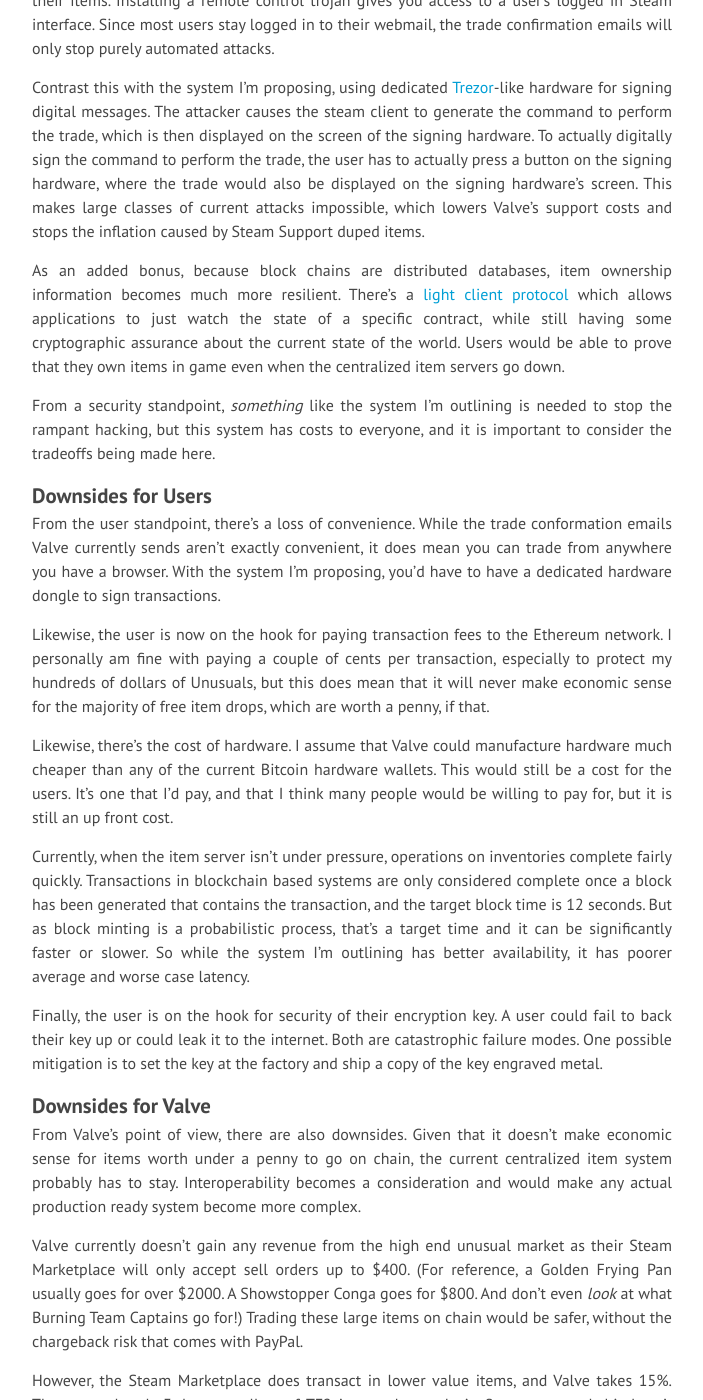
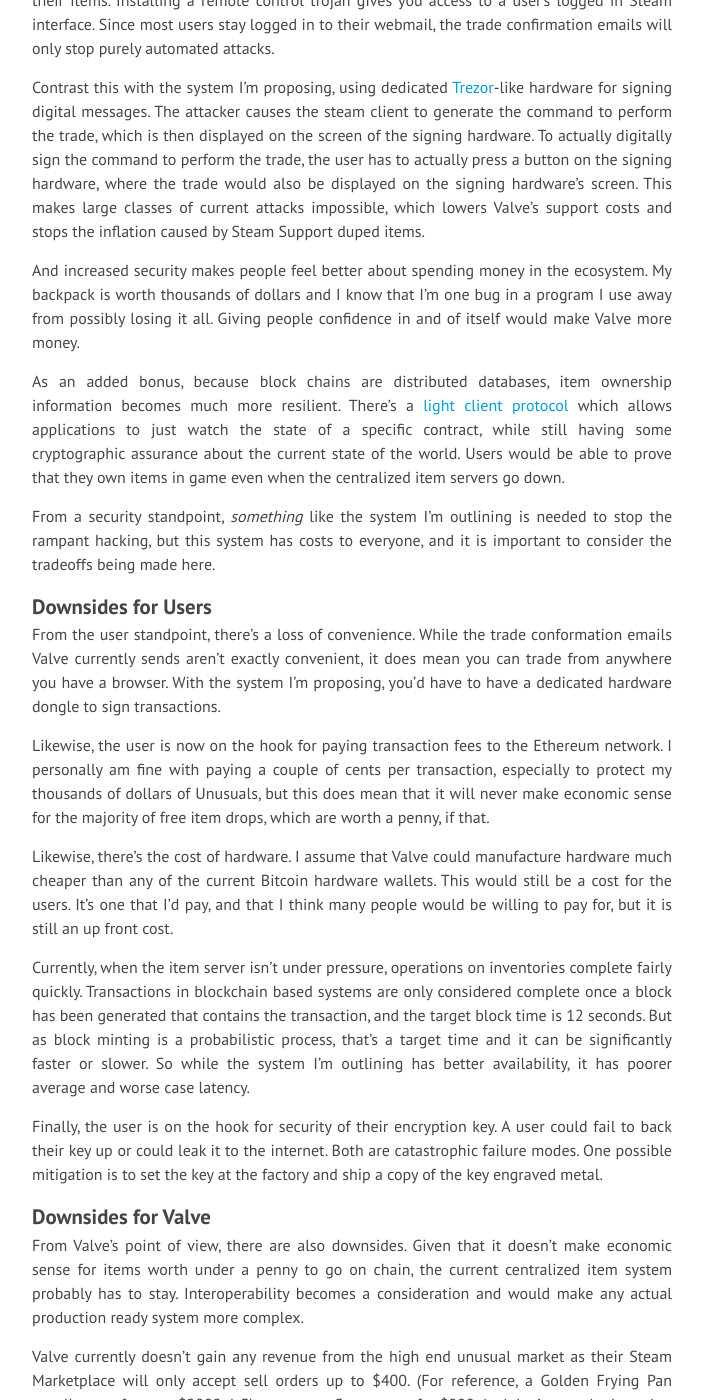
Before and after one commit to drblue9001/blockchain-backpack, a Jekyll site: the page built from website/part4.md, in a window 1280 px wide and 1400 px high, scrolled down 521 px. Shown: the whole window, without its empty margins (288-991 px from the left). Built offline with Jekyll 4.4.1, drawn with Linux system fonts in a browser that asks for light colours; nearby versions of some CDN libraries; Markdown is read by kramdown in place of the engine named in the settings.

Commit message:
Some clarification in part 4.

```diff
--- a/website/part4.md
+++ b/website/part4.md
@@ -21,6 +24,8 @@ These attacks happen because having access to a user's computer is all you need
 Contrast this with the system I'm proposing, using dedicated [Trezor][trezor]-like hardware for signing digital messages.
 The attacker causes the steam client to generate the command to perform the trade, which is then displayed on the screen of the signing hardware. To actually digitally sign the command to perform the trade, the user has to actually press a button on the signing hardware, where the trade would also be displayed on the signing hardware's screen. This makes large classes of current attacks impossible, which lowers Valve's support costs and stops the inflation caused by Steam Support duped items.
 
+And increased security makes people feel better about spending money in the ecosystem. My backpack is worth thousands of dollars and I know that I'm one bug in a program I use away from possibly losing it all. Giving people confidence in and of itself would make Valve more money.
+
 As an added bonus, because block chains are distributed databases, item ownership information becomes much more resilient. There's a [light client protocol][light] which allows applications to just watch the state of a specific contract, while still having some cryptographic assurance about the current state of the world. Users would be able to prove that they own items in game even when the centralized item servers go down.
 
 From a security standpoint, _something_ like the system I'm outlining is needed to stop the rampant hacking, but this system has costs to everyone, and it is important to consider the tradeoffs being made here.
@@ -29,7 +34,7 @@ From a security standpoint, _something_ like the system I'm outlining is needed
 
 From the user standpoint, there's a loss of convenience. While the trade conformation emails Valve currently sends aren't exactly convenient, it does mean you can trade from anywhere you have a browser. With the system I'm proposing, you'd have to have a dedicated hardware dongle to sign transactions.
 
-Likewise, the user is now on the hook for paying transaction fees to the Ethereum network. I personally am fine with paying a couple of cents per transaction, especially to protect my hundreds of dollars of Unusuals, but this does mean that it will never make economic sense for the majority of free item drops, which are worth a penny, if that.
+Likewise, the user is now on the hook for paying transaction fees to the Ethereum network. I personally am fine with paying a couple of cents per transaction, especially to protect my thousands of dollars of Unusuals, but this does mean that it will never make economic sense for the majority of free item drops, which are worth a penny, if that.
 
 Likewise, there's the cost of hardware. I assume that Valve could manufacture hardware much cheaper than any of the current Bitcoin hardware wallets. This would still be a cost for the users. It's one that I'd pay, and that I think many people would be willing to pay for, but it is still an up front cost.
 
@@ -39,7 +44,7 @@ Finally, the user is on the hook for security of their encryption key. A user co
 
 ### Downsides for Valve
 
-From Valve's point of view, there are also downsides. Given that it doesn't make economic sense for items worth under a penny to go on chain, the current centralized item system probably has to stay. Interoperability becomes a consideration and would make any actual production ready system become more complex.
+From Valve's point of view, there are also downsides. Given that it doesn't make economic sense for items worth under a penny to go on chain, the current centralized item system probably has to stay. Interoperability becomes a consideration and would make any actual production ready system more complex.
 
 Valve currently doesn't gain any revenue from the high end unusual market as their Steam Marketplace will only accept sell orders up to $400. (For reference, a Golden Frying Pan usually goes for over $2000. A Showstopper Conga goes for $800. And don't even _look_ at what Burning Team Captains go for!) Trading these large items on chain would be safer, without the chargeback risk that comes with PayPal.
 
```
Also changed, not shown: other parts of website/part4.md (+3 -0 lines).
